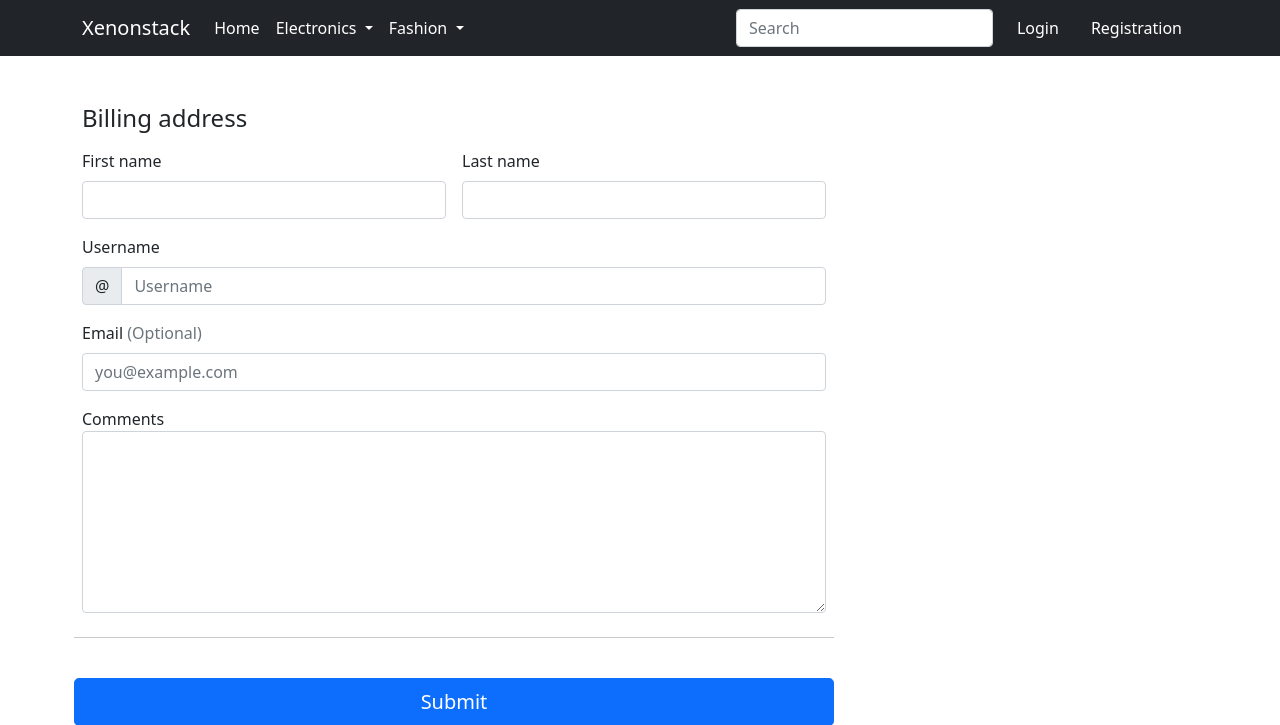
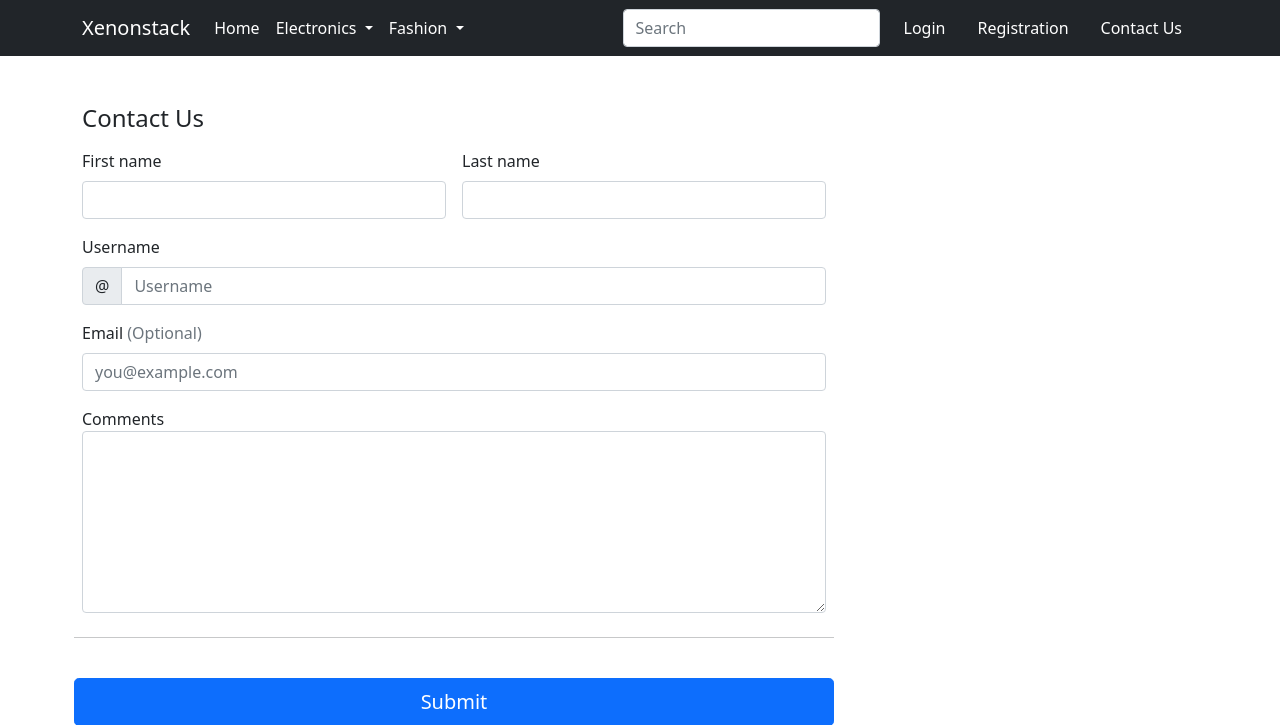
Before and after one commit to techstarMahesh/ecommercewebapplication, a Django app: page /feedback/ in a window 1280 px wide. Shown: the top 725 px of the page. Run offline with Django 4.2, Linux system fonts and the light colour scheme; some libraries are stand-ins or nearby versions.

Commit message:
link changes

```diff
--- a/app/templates/app/base.html
+++ b/app/templates/app/base.html
@@ -79,6 +79,9 @@
             <li class="nav-item mx-2">
              <a href="{% url 'customerregistration' %}" class="nav-link text-white">Registration</a>
             </li>
+            <li class="nav-item mx-2">
+              <a href="{% url 'feedback' %}" class="nav-link text-white">Contact Us</a>
+             </li>
             {% endif %}
           </ul>
          </div>
--- a/app/templates/app/contectUs.html
+++ b/app/templates/app/contectUs.html
@@ -6,7 +6,7 @@
 <div class="container py-5">
 
     <div class="col-md-7 col-lg-8">
-        <h4 class="mb-3">Billing address</h4>
+        <h4 class="mb-3">Contact Us</h4>
         <form class="needs-validation" method="POST" action="#" novalidate="">
             {% csrf_token %}
           <div class="row g-3">
```
